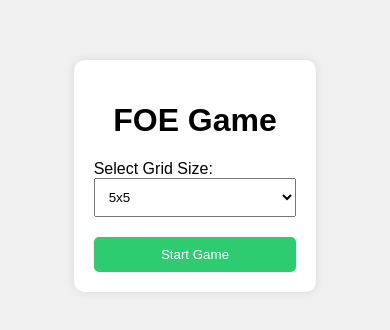
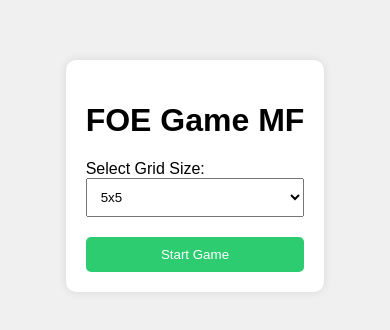
Before and after one commit to NitsuaFox/FIVES-ODDS-AND-EVENS, a plain HTML site: page FOE-MOBILE.html in a window 390 px wide. Shown: the part 246-576 px from the top of the page. Drawn offline with Linux system fonts and the light colour scheme.

Commit message:
Update FOE-MOBILE.html

```diff
--- a/FOE-MOBILE.html
+++ b/FOE-MOBILE.html
@@ -141,7 +141,7 @@ select {
 </head>
 <body>
 <div class="game-container">
-    <h1>FOE Game</h1>
+    <h1>FOE Game MF</h1>
     <div id="game-start">
         <label for="grid-size">Select Grid Size:</label>
         <select id="grid-size">
```
